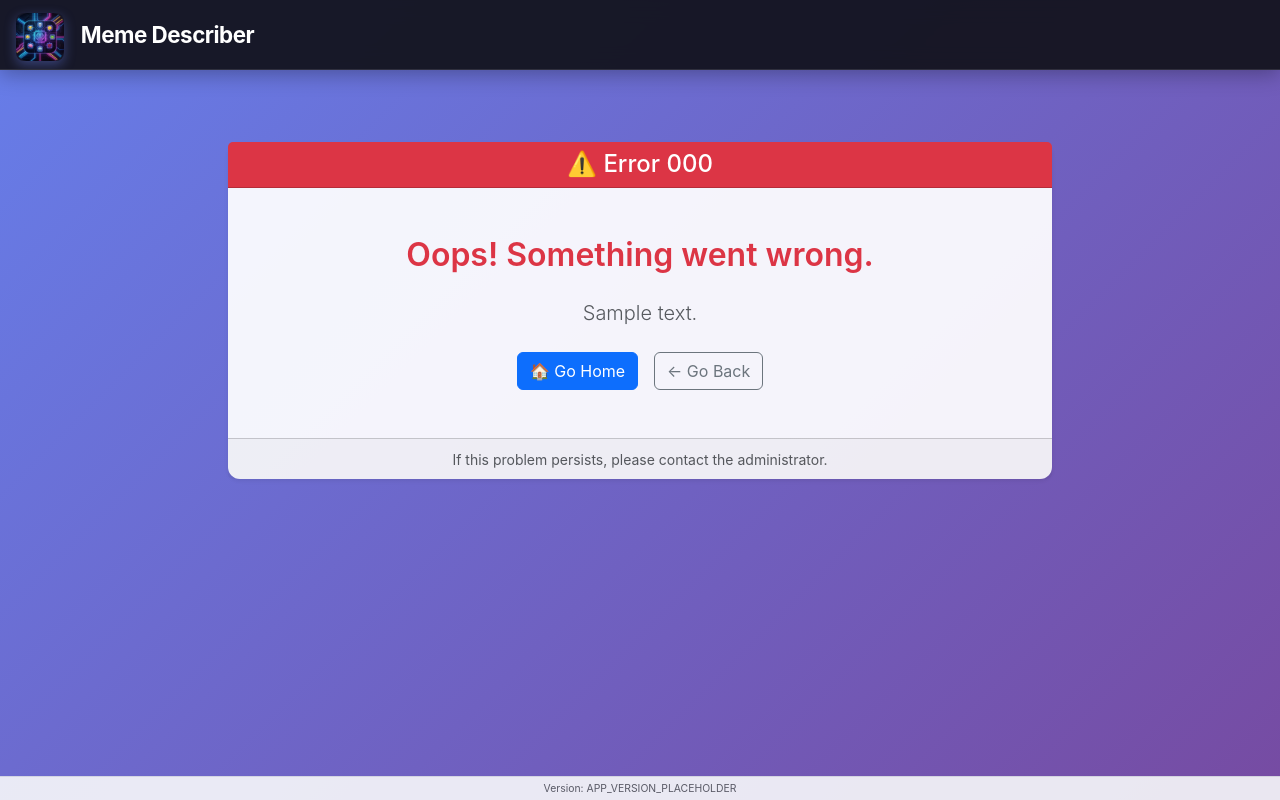
After one commit to MorganMLGman/LlmMemeDescriber, a Python web app: template llm_memedescriber/templates/error.html in a window 1280 px wide. The commit adds this page. Run offline with Jinja, Linux system fonts and the light colour scheme; the template is opened without the code that fills it: most values are stand-ins (such as "Sample title", 1, 10 or a date in 2020).

Commit message:
feat: Implement custom exception handling and error pages for improved user experience

```diff
--- a/llm_memedescriber/static/style.css
+++ b/llm_memedescriber/static/style.css
@@ -654,29 +654,30 @@ p {
 /* Scroll-to-Top Button */
 #scrollToTopBtn {
     position: fixed;
-    bottom: 2.5rem;
+    bottom: 2rem;
     right: 2rem;
     z-index: 999;
-    padding: 0.75rem 0.75rem;
-    background-color: rgba(102, 126, 234, 0.8);
     border: none;
-    border-radius: 50%;
+    background-color: rgba(30, 30, 45, 0.7);
+    backdrop-filter: blur(10px);
     color: white;
-    font-size: 1.5rem;
     cursor: pointer;
     opacity: 0;
     visibility: hidden;
-    transition: all 0.3s ease;
+    transition: all 0.4s cubic-bezier(0.25, 0.8, 0.25, 1);
     width: 50px;
     height: 50px;
+    border-radius: 50%;
     display: flex;
     align-items: center;
     justify-content: center;
+    box-shadow: 0 8px 20px rgba(0, 0, 0, 0.25);
 }
 
 #scrollToTopBtn:hover {
-    background-color: rgba(102, 126, 234, 1);
-    transform: translateY(-3px);
+    background-color: rgba(50, 50, 65, 0.9);
+    transform: translateY(-5px);
+    box-shadow: 0 12px 25px rgba(0, 0, 0, 0.3);
 }
 
 #scrollToTopBtn.show {
--- a/llm_memedescriber/templates/base.html
+++ b/llm_memedescriber/templates/base.html
@@ -6,7 +6,7 @@
     <title>{% block title %}Meme Describer{% endblock %}</title>
     <link rel="icon" type="image/x-icon" href="/static/favicon.ico">
     <link href="https://cdn.jsdelivr.net/npm/bootstrap@5.3.0/dist/css/bootstrap.min.css" rel="stylesheet">
-    <link rel="stylesheet" href="/static/style.css?v=6">
+    <link rel="stylesheet" href="/static/style.css?v=7">
     {% block extra_css %}{% endblock %}
 </head>
 <body>
@@ -53,7 +53,12 @@
     </div>
 
     <!-- Scroll-to-Top Button -->
-    <button id="scrollToTopBtn" onclick="scrollToTop()" title="Back to top">↑</button>
+    <button id="scrollToTopBtn" onclick="scrollToTop()" title="Back to top">
+        <svg xmlns="http://www.w3.org/2000/svg" width="24" height="24" fill="currentColor" viewBox="0 0 16 16">
+            <path fill-rule="evenodd" d="M7.646 2.646a.5.5 0 0 1 .708 0l6 6a.5.5 0 0 1-.708.708L8 3.707 2.354 9.354a.5.5 0 1 1-.708-.708l6-6z"/>
+            <path fill-rule="evenodd" d="M7.646 6.646a.5.5 0 0 1 .708 0l6 6a.5.5 0 0 1-.708.708L8 7.707l-5.646 5.647a.5.5 0 0 1-.708-.708l6-6z"/>
+        </svg>
+    </button>
 
     <footer class="fixed-bottom bg-light border-top text-muted d-flex justify-content-center align-items-center" style="opacity: 0.9; padding: 0.125rem 0; height: 1.5rem;">
         <small style="font-size: 0.65rem;">Version: APP_VERSION_PLACEHOLDER</small>
--- /dev/null
+++ b/llm_memedescriber/templates/error.html
@@ -0,0 +1,27 @@
+{% extends "base.html" %}
+
+{% block title %}Error {{ status_code }} - Meme Describer{% endblock %}
+
+{% block content %}
+<div class="row justify-content-center mt-5">
+    <div class="col-md-8 text-center">
+        <div class="card border-danger shadow-sm">
+            <div class="card-header bg-danger text-white">
+                <h4 class="mb-0">⚠️ Error {{ status_code }}</h4>
+            </div>
+            <div class="card-body py-5">
+                <h2 class="card-title text-danger mb-4">Oops! Something went wrong.</h2>
+                <p class="card-text lead text-muted mb-4">{{ detail }}</p>
+
+                <div class="d-flex justify-content-center gap-3">
+                    <a href="/" class="btn btn-primary">🏠 Go Home</a>
+                    <button onclick="history.back()" class="btn btn-outline-secondary">← Go Back</button>
+                </div>
+            </div>
+            <div class="card-footer text-muted">
+                <small>If this problem persists, please contact the administrator.</small>
+            </div>
+        </div>
+    </div>
+</div>
+{% endblock %}
```
Also changed, not shown: llm_memedescriber/app.py (+52 -0 lines).
